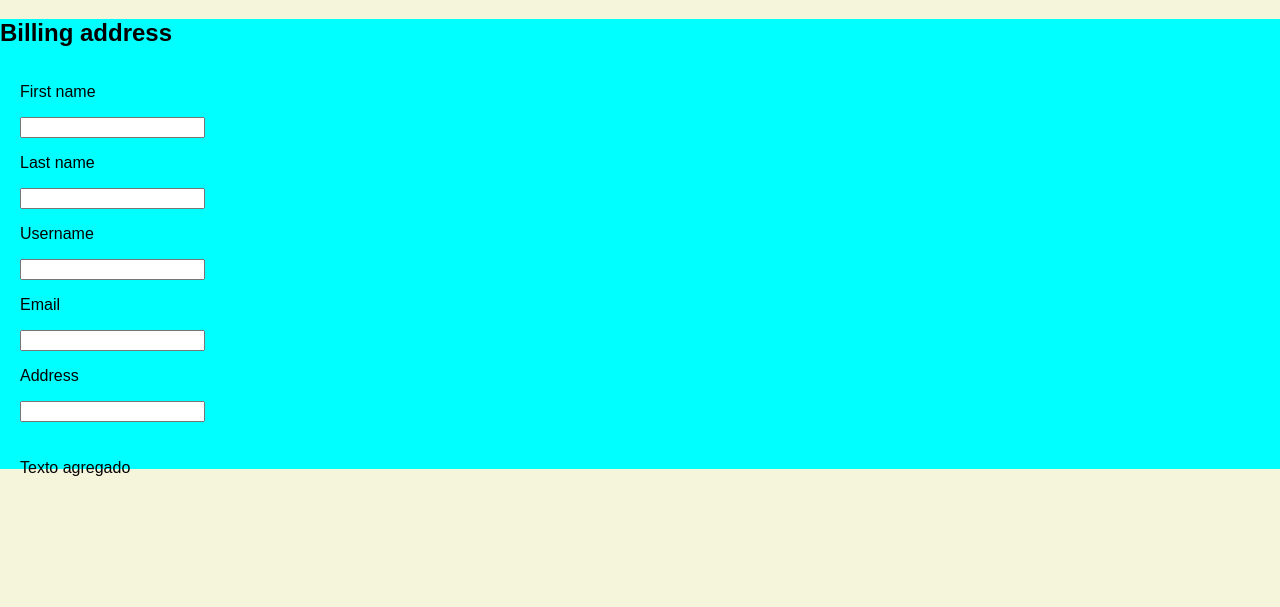
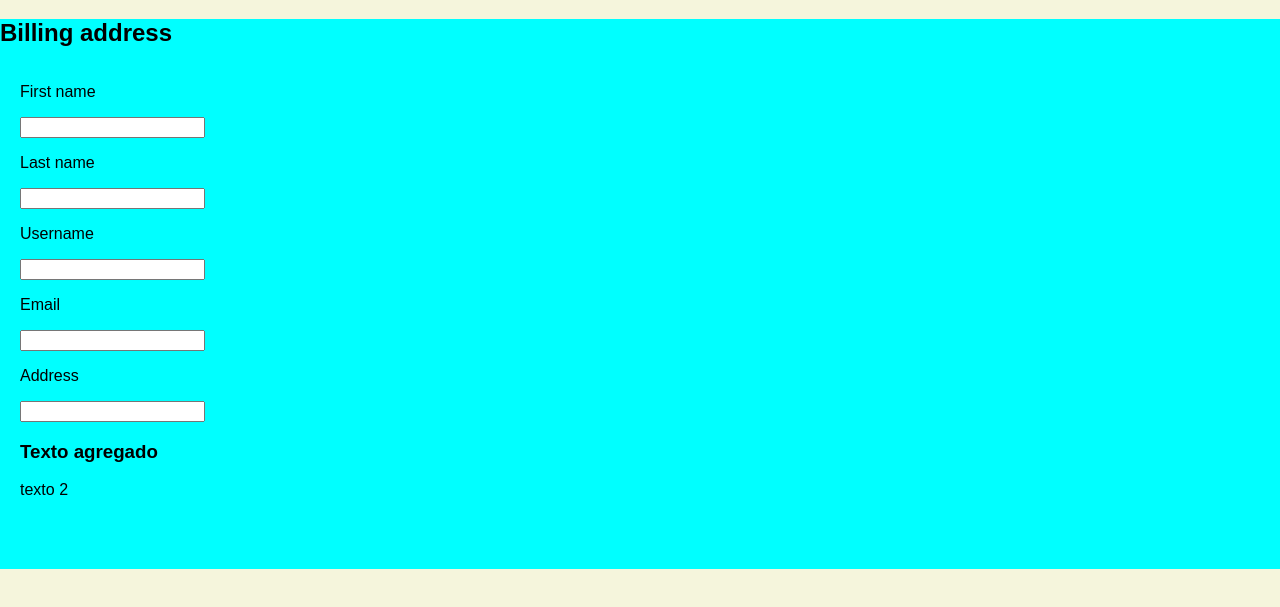
Before and after one commit to ChrisCodeX/Javascript-DOM-Manipulation, a website with bundled scripts: page src/index.html in a window 1280 px wide. Shown: the part 61-668 px from the top of the page. Built offline with nearby package versions, Linux system fonts and the light colour scheme.

Commit message:
append example done

```diff
--- a/src/main.ts
+++ b/src/main.ts
@@ -19,6 +19,11 @@ if (container != null) {
 const texto = document.createTextNode('Texto agregado')
 
 // Here we add the text node in container node
+if (h3 != null) {
+    h3.appendChild(texto)
+}
+
+/* append */
 if (container != null) {
-    container.appendChild(texto)
+    container.append('texto 2', document.createElement('div'))
 }
--- a/src/style.css
+++ b/src/style.css
@@ -19,7 +19,7 @@ input:hover {
 
 main {
     width: 100%;
-    height: 450px;
+    height: 550px;
     background-color: aqua;
 }
 
```
